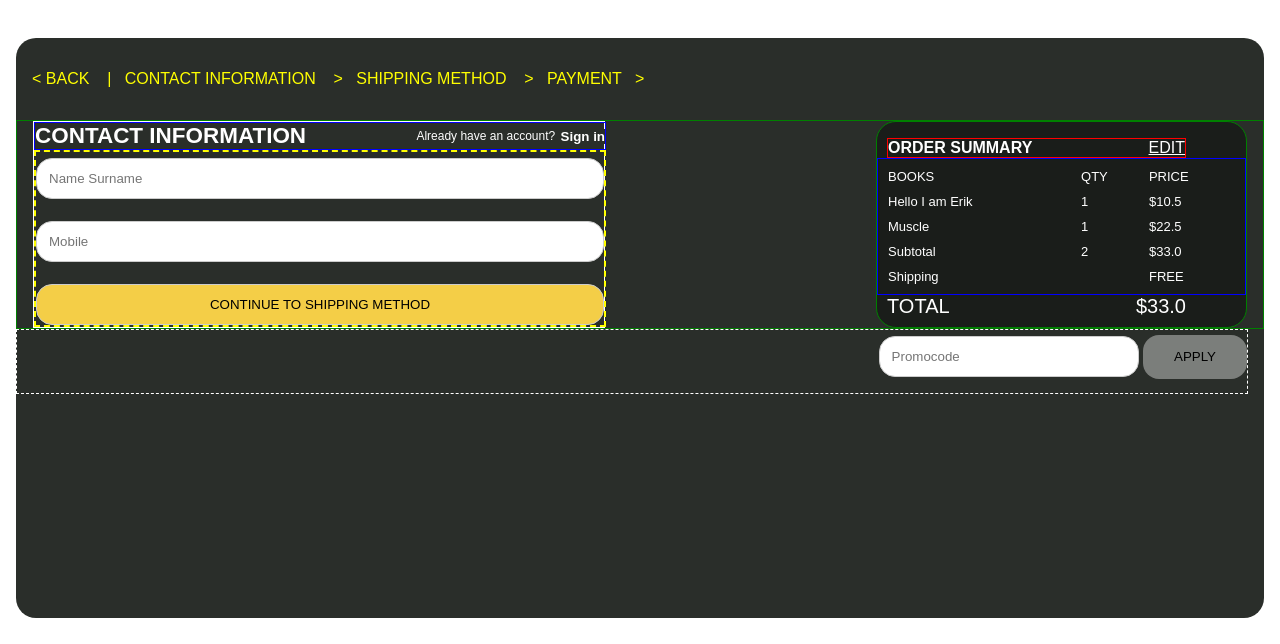
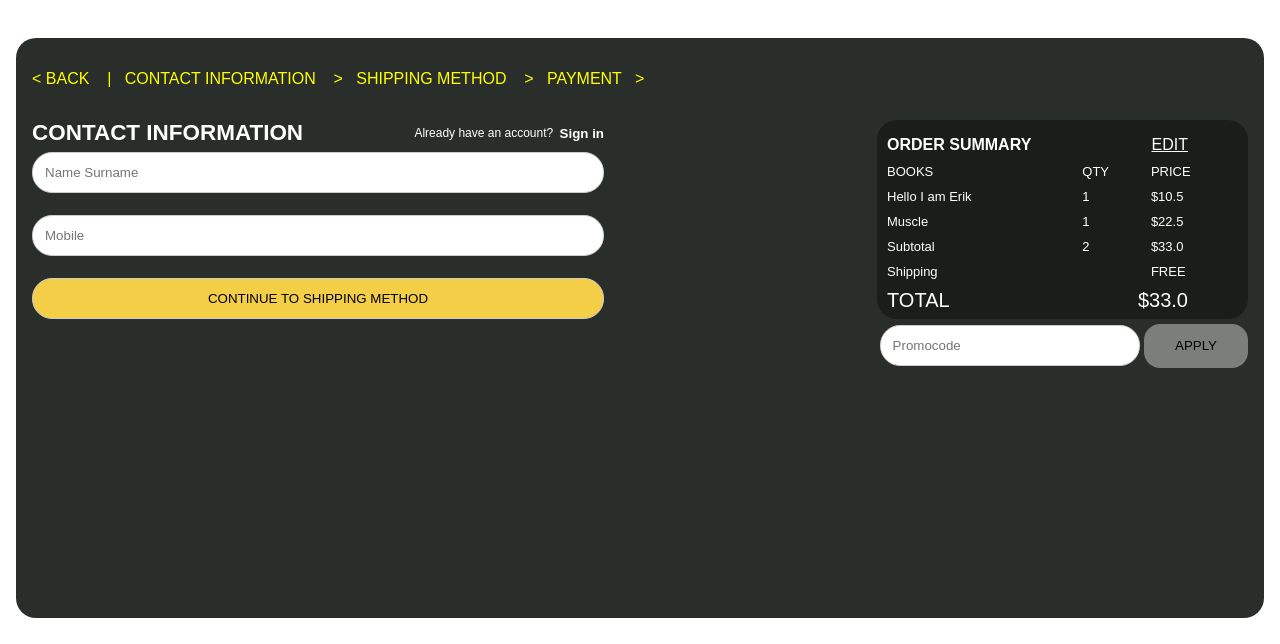
Before and after one commit to mobrahi/week3-assignment-bbs, a plain HTML site: page orders/index.html in a window 1280 px wide. Shown: the part 98-742 px from the top of the page. Drawn offline with Linux system fonts and the light colour scheme.

Commit message:
updated final orders-index.html pg

```diff
--- a/style.css
+++ b/style.css
@@ -737,7 +737,6 @@ time {
 /* .checkout-navbar-wrapper {
     display: flex;
     border: 1px solid blue;
-
 } */
 
 .checkout-navbar > ul {
@@ -754,18 +753,13 @@ time {
     display: flex;
     flex-direction: row;
     justify-content: space-between;
-    border: 1px solid green;
-
 }
 
 /* .main-form-wrapper {
     display: flex;
-    border: 1px dashed brown;
-
 } */
 
 .contact-details-input {
-    border: 1px solid white;
     width: 572px;
     margin-left: 16px;
 }
@@ -777,7 +771,6 @@ time {
     width: 572px;
     /* margin: 32px 16px; */
     font-size: larger;
-    border: 1px solid blue;
 }
 
 .sign-in-button {
@@ -793,14 +786,13 @@ time {
     flex-direction: column;
     width: 572px;
     /* margin: 32px 16px; */
-    border: 2px dashed yellow;
 }
 
 input[type=text] {
     width: 100%;
     padding: 12px;
     border: 1px solid #ccc;
-    border-radius: 16px;
+    border-radius: 20px;
     margin-top: 6px;
     margin-bottom: 16px;
     resize: vertical;
@@ -812,7 +804,7 @@ input[type=submit] {
     color: black;
     padding: 12px 20px;
     border: 1px solid #ccc;
-    border-radius: 16px;
+    border-radius: 20px;
     margin-top: 6px;
     cursor: pointer;
   }
@@ -829,7 +821,6 @@ input[type=submit] {
     margin-right: 16px;
     /* width: 271px; */
     background-color: var(--matteblack);
-    border: 1px solid green;
 }
 
   .books-order-table-header {
@@ -840,12 +831,10 @@ input[type=submit] {
     margin-right: 60px;
     margin-left: 10px;
     margin-top: 16px;
-    border: 1px solid red;
   }
 
   .books-order-table {
     text-align: justify;
-    border: 1px solid blue;
   }
 
   .books-order-table-footer {
@@ -860,7 +849,6 @@ input[type=submit] {
     display: flex;
     justify-content: right;
     margin-right: 16px;
-    border: 1px dashed white;
   }
 
 #submit-promocode {
```
Also changed, not shown: orders/index.html (+0 -13 lines).
